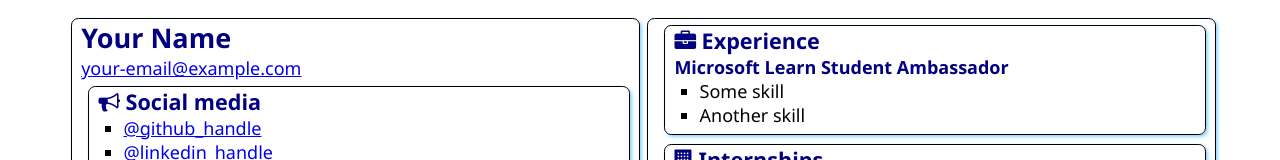
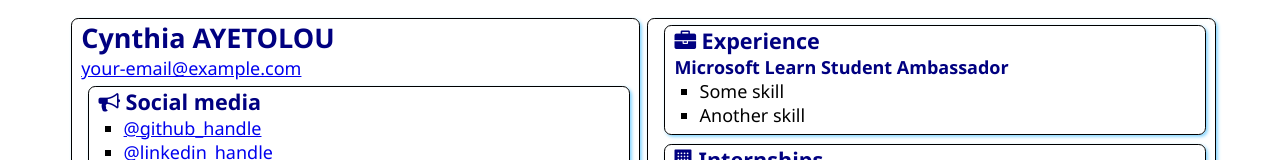
Before and after one commit to Cdg26A/SATechnicalOnboarding, a plain HTML site: page src/index.html in a window 1280 px wide. Shown: the top 160 px of the page. Drawn offline with Linux system fonts and the light colour scheme.

Commit message:
Added my name

```diff
--- a/src/index.html
+++ b/src/index.html
@@ -12,7 +12,7 @@
 <body>
     <main>
         <article class="box">
-            <h1>Your Name</h1>
+            <h1>Cynthia AYETOLOU</h1>
             <div><a href="mailto:your.email@example.com">your-email@example.com</a></div>
 
             <section class="box">
```
